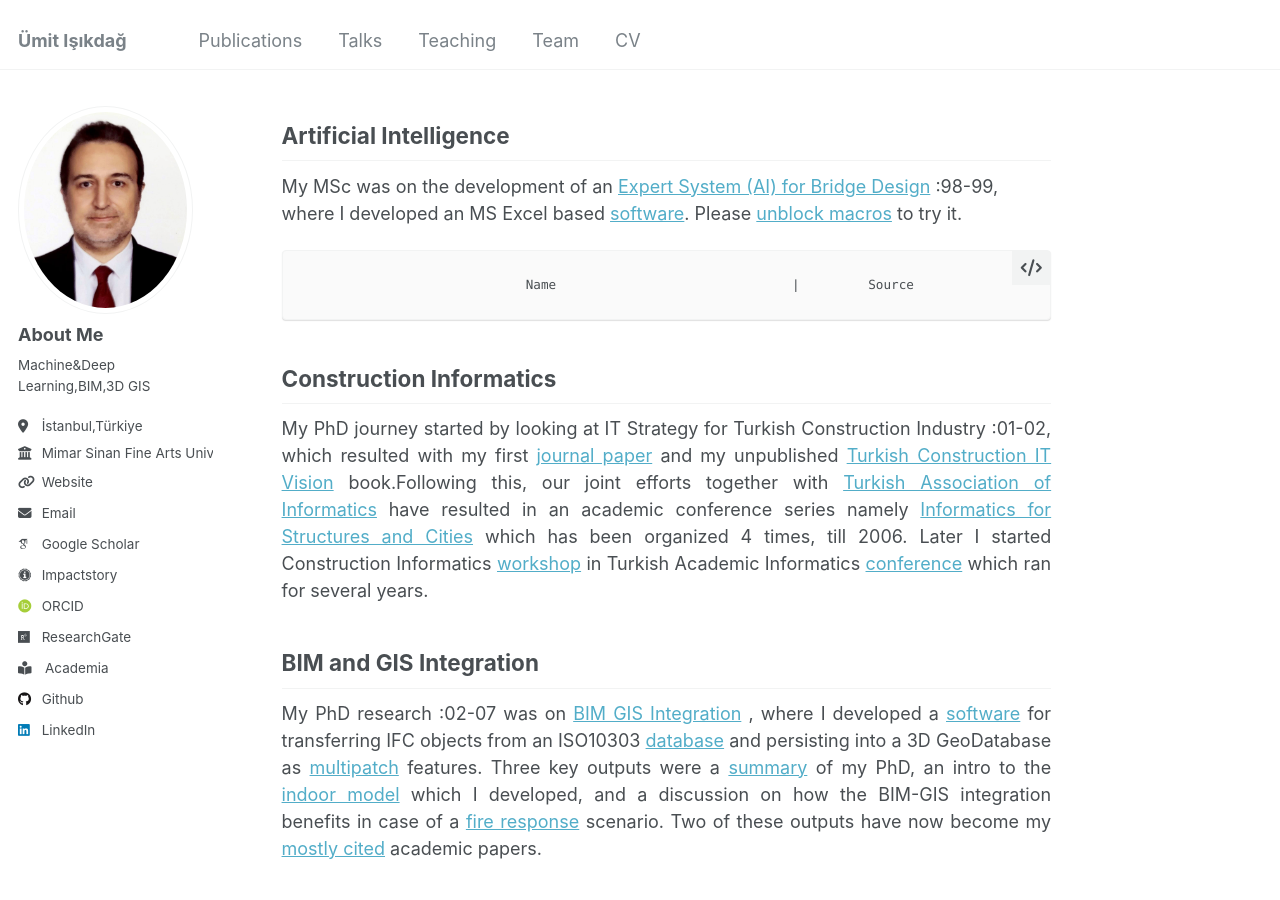
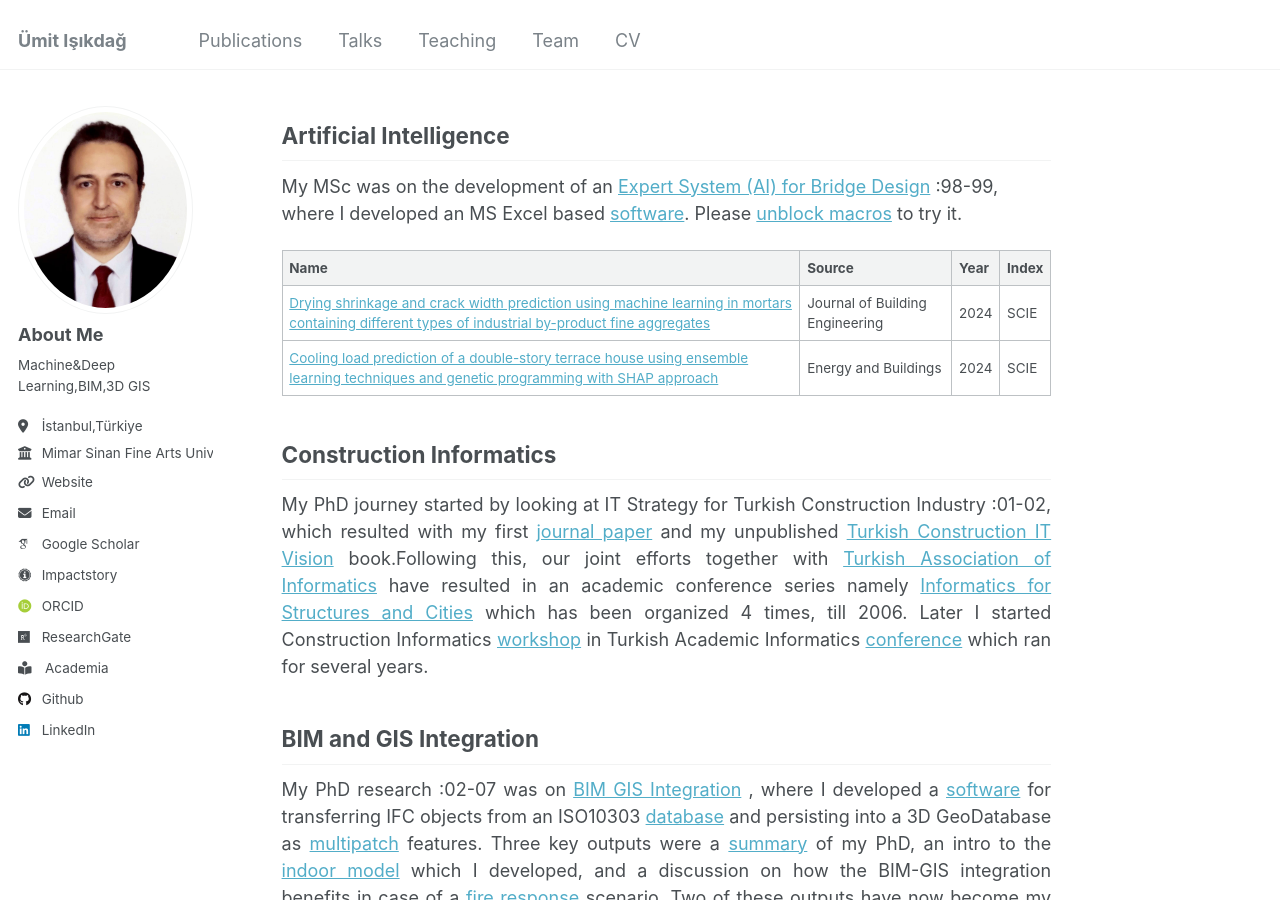
Before and after one commit to uisikdag/uisikdag.github.io, a Jekyll site: the page built from _pages/about.md, in a window 1280 px wide and 900 px high, scrolled down 338 px. Built offline with Jekyll 4.4.1, drawn with Linux system fonts in a browser that asks for light colours; some web fonts are replaced.

```diff
--- a/_pages/about.md
+++ b/_pages/about.md
@@ -27,7 +27,7 @@ Artificial Intelligence
 My MSc was on the development of an [Expert System (AI) for Bridge Design](files/msc_thesis.pdf) :98-99, where I developed an MS Excel based [software](files/msc_code.xls).
 Please [unblock macros](https://learn.microsoft.com/en-en/microsoft-365-apps/security/internet-macros-blocked) to try it.
 
-                                 Name                               |         Source                     | Year  | Index |
+|                                Name                               |         Source                     | Year  | Index |
 | ------------------------------------------------------------------| ---------------------------------- | ------|-------|
 |[Drying shrinkage and crack width prediction using machine learning in mortars containing different types of industrial by-product fine aggregates](https://www.sciencedirect.com/science/article/abs/pii/S2352710224023052)| Journal of Building Engineering |2024  | SCIE |
 |[Cooling load prediction of a double-story terrace house using ensemble learning techniques and genetic programming with SHAP approach](https://www.sciencedirect.com/science/article/abs/pii/S0378778824003700)| Energy and Buildings |2024 | SCIE |
```
